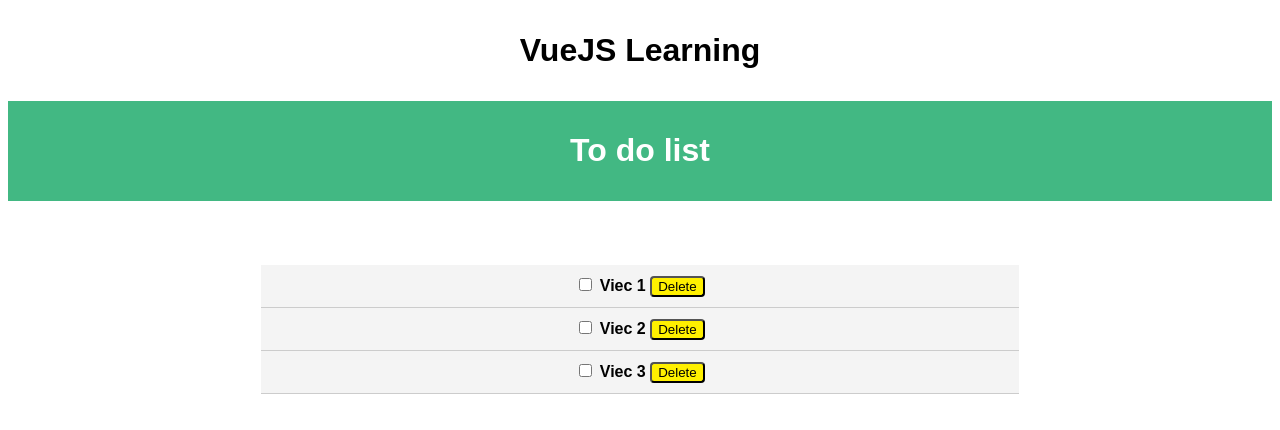
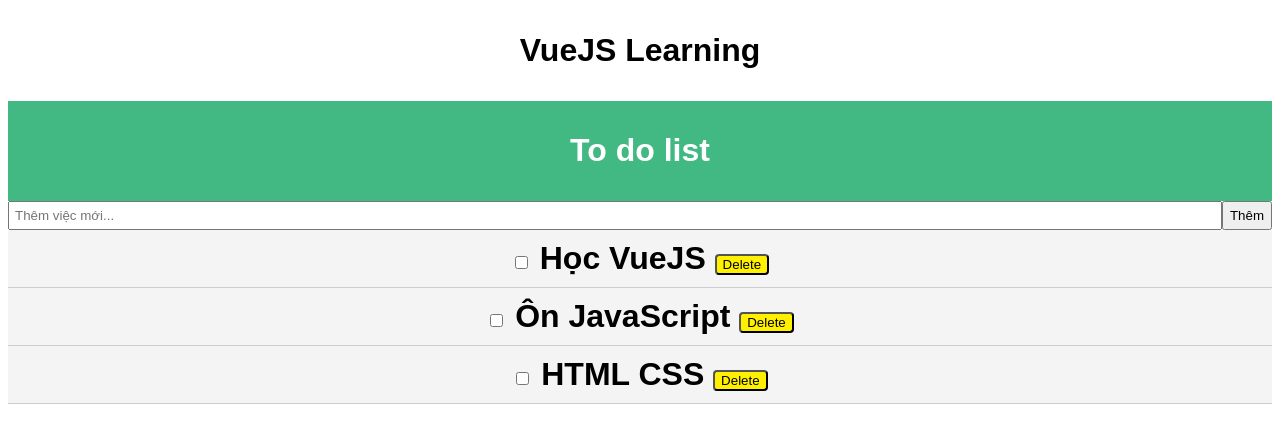
Before and after one commit to owentr1369/learningvuejs, a Vue app in the folder my-first-vue-app/: page / in a window 1280 px wide. Shown: the top 430 px of the page. Built offline with nearby package versions, Linux system fonts and the light colour scheme.

Commit message:
add uuidv4, form

```diff
--- a/my-first-vue-app/package.json
+++ b/my-first-vue-app/package.json
@@ -9,6 +9,7 @@
   },
   "dependencies": {
     "core-js": "^3.8.3",
+    "uuid": "^8.3.2",
     "vue": "^3.2.13"
   },
   "devDependencies": {
--- /dev/null
+++ b/my-first-vue-app/src/components/AddTodo.vue
@@ -0,0 +1,47 @@
+<template>
+  <form @submit="addItem">
+    <input type="text" placeholder="Thêm việc mới..." v-model="title" />
+    <input type="submit" value="Thêm" class="add-btn" />
+  </form>
+</template>
+
+<script>
+import { ref } from "vue";
+
+import { v4 as uuidv4 } from "uuid";
+
+export default {
+  name: "AddTodo",
+  setup(props, context) {
+    const title = ref("");
+    const addItem = (event) => {
+      event.preventDefault();
+      const newItem = {
+        id: uuidv4(),
+        title: title.value,
+        completed: false,
+      };
+      context.emit("add-todo", newItem);
+      title.value = "";
+    };
+
+    return {
+      title,
+      addItem,
+    };
+  },
+};
+</script>
+
+<style scoped>
+form {
+  display: flex;
+}
+input[type="text"] {
+  flex: 10;
+  padding: 5px;
+}
+input[type="submid"] {
+  flex: 2;
+}
+</style>
--- a/my-first-vue-app/src/components/Todo.vue
+++ b/my-first-vue-app/src/components/Todo.vue
@@ -1,5 +1,5 @@
 <template>
-  <div>
+  <AddTodo @add-todo="addTodo" />
   <TodoItem
     v-for="todo in todos"
     :key="todo.id"
@@ -7,32 +7,33 @@
     v-on:item-completed="markComplete"
     @deleteItem="deleteTodo"
   />
-  </div>
 </template>
 
 <script>
 import { ref } from "vue";
 
 import TodoItem from "./TodoItem.vue";
+import AddTodo from "./AddTodo.vue";
+import { v4 as uuidv4 } from "uuid";
 
 export default {
   name: "TodoList",
-  components: { TodoItem },
+  components: { TodoItem, AddTodo },
   setup() {
     const todos = ref([
       {
-        id: 1,
-        title: "Viec 1",
+        id: uuidv4(),
+        title: "Học VueJS",
         completed: false,
       },
       {
-        id: 2,
-        title: "Viec 2",
+        id: uuidv4(),
+        title: "Ôn JavaScript",
         completed: false,
       },
       {
-        id: 3,
-        title: "Viec 3",
+        id: uuidv4(),
+        title: "HTML CSS",
         completed: false,
       },
     ]);
@@ -45,10 +46,14 @@ export default {
     const deleteTodo = (id) => {
       todos.value = todos.value.filter((todo) => todo.id !== id);
     };
+    const addTodo = (newTodo) => {
+      todos.value.push(newTodo);
+    };
     return {
       todos,
       markComplete,
       deleteTodo,
+      addTodo,
     };
   },
 };
```
Also changed, not shown: 1 other file (tests, documents, lock files or other folders). Lines whose indentation alone changed are shown as unchanged.
